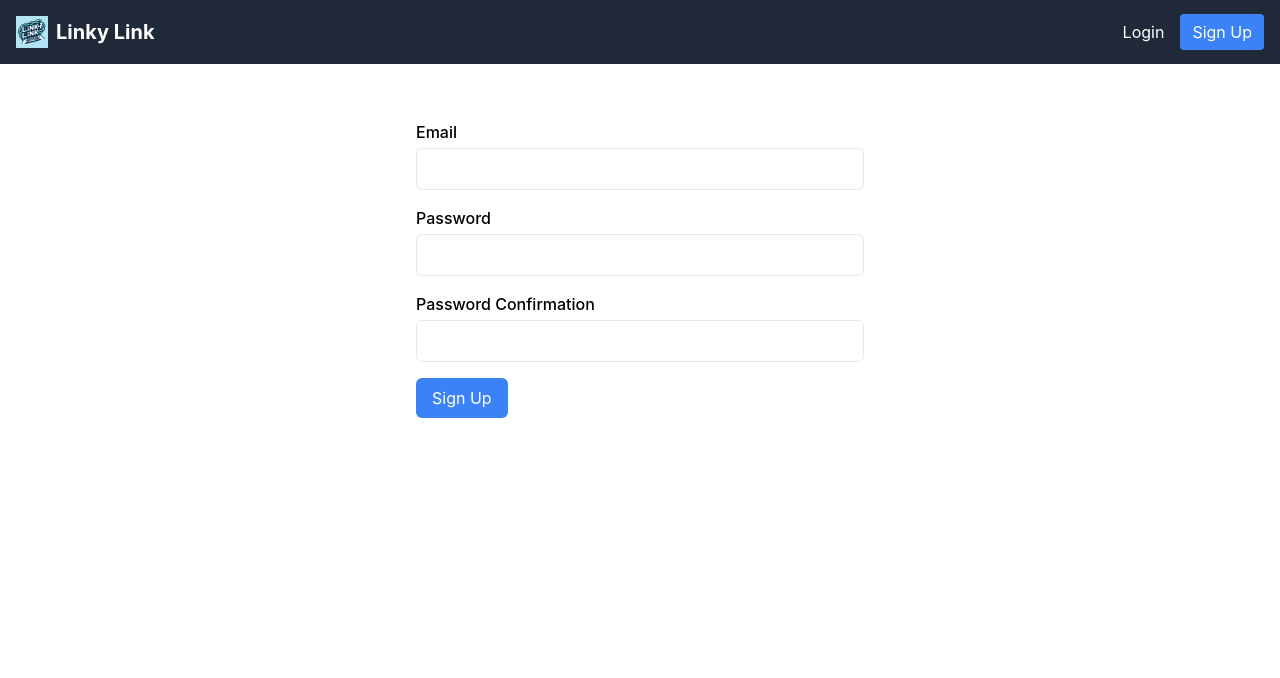
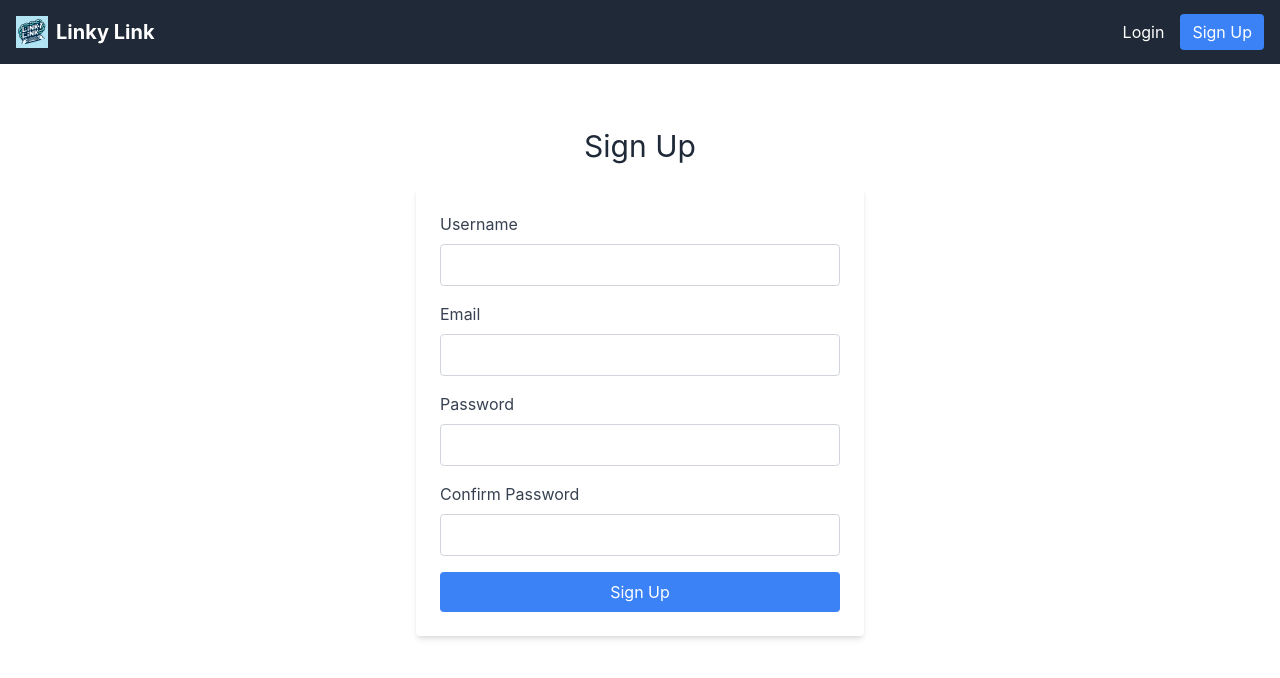
Before and after one commit to MannyLittle133/linkTreeClone, a React (Create React App) app in the folder linktree-frontend/: page /signup in a window 1280 px wide. Shown: the top 678 px of the page. Built offline with nearby package versions, Linux system fonts and the light colour scheme.

Commit message:
signup and login

```diff
--- a/linktree-frontend/package.json
+++ b/linktree-frontend/package.json
@@ -12,6 +12,7 @@
     "postcss": "^8.4.38",
     "react": "^18.3.1",
     "react-dom": "^18.3.1",
+    "react-router-dom": "^6.23.1",
     "react-scripts": "5.0.1",
     "tailwindcss": "^3.4.3",
     "web-vitals": "^2.1.4"
--- a/linktree-frontend/src/App.js
+++ b/linktree-frontend/src/App.js
@@ -1,10 +1,10 @@
 import React, { useState, useEffect } from 'react';
-import { BrowserRouter as Router, Route, Switch } from 'react-router-dom';
+import { Route, Routes } from 'react-router-dom';
 import axios from 'axios';
-import Navbar from './Navbar';
-import LinkForm from './LinkForm';
-import Login from './Login';
-import Signup from './Signup';
+import Navbar from './components/Navbar';
+import LinkForm from './components/LinkForm';
+import Login from './components/Login';
+import SignUp from './components/Signup';
 
 function App() {
   const [user, setUser] = useState(null);
@@ -30,10 +30,12 @@ function App() {
 
   const handleLoginSuccess = (user) => {
     setUser(user);
+    fetchLinks(user.id);
   };
 
   const handleSignupSuccess = (user) => {
     setUser(user);
+    fetchLinks(user.id);
   };
 
   const handleLogout = () => {
@@ -52,9 +54,9 @@ function App() {
 
   const handleDelete = async (linkId) => {
     try {
-      const deletedLink = links.find(link => link.id === linkId);
+      const deletedLink = links.find((link) => link.id === linkId);
       await axios.delete(`/users/${user.id}/links/${linkId}`);
-      setLinks(links.filter(link => link.id !== linkId));
+      setLinks(links.filter((link) => link.id !== linkId));
       setRecentlyDeleted([...recentlyDeleted, deletedLink]);
     } catch (error) {
       setError(error);
@@ -62,29 +64,25 @@ function App() {
   };
 
   const handleRestore = (linkId) => {
-    const restoredLink = recentlyDeleted.find(link => link.id === linkId);
-    setRecentlyDeleted(recentlyDeleted.filter(link => link.id !== linkId));
+    const restoredLink = recentlyDeleted.find((link) => link.id === linkId);
+    setRecentlyDeleted(recentlyDeleted.filter((link) => link.id !== linkId));
     setLinks([...links, restoredLink]);
   };
 
   return (
-    <Router>
+    <>
       <Navbar user={user} onLogout={handleLogout} />
       <div className="container mx-auto p-6">
-        <Switch>
-          <Route path="/login">
-            <Login onLoginSuccess={handleLoginSuccess} />
-          </Route>
-          <Route path="/signup">
-            <Signup onSignupSuccess={handleSignupSuccess} />
-          </Route>
-          <Route path="/links">
-            {user ? (
+        <Routes>
+          <Route path="/login" element={<Login onLoginSuccess={handleLoginSuccess} />} />
+          <Route path="/signup" element={<SignUp onSignupSuccess={handleSignupSuccess} />} />
+          <Route path="/links" element={
+            user ? (
               <>
                 <LinkForm userId={user.id} link={selectedLink} onSuccess={handleSuccess} />
                 <h2 className="text-2xl text-center my-6 text-gray-700 font-semibold">Active Links</h2>
                 <ul className="space-y-4 max-w-lg mx-auto">
-                  {links.map(link => (
+                  {links.map((link) => (
                     <li key={link.id} className="bg-white shadow-md p-4 rounded-lg flex justify-between items-center">
                       <div className="flex items-center">
                         {link.logo_url && <img src={link.logo_url} alt={link.platform} className="w-8 h-8 mr-4" />}
@@ -109,7 +107,7 @@ function App() {
                 </ul>
                 <h2 className="text-2xl text-center my-6 text-gray-700 font-semibold">Recently Deleted Links</h2>
                 <ul className="space-y-4 max-w-lg mx-auto">
-                  {recentlyDeleted.map(link => (
+                  {recentlyDeleted.map((link) => (
                     <li key={link.id} className="bg-gray-100 shadow-md p-4 rounded-lg flex justify-between items-center">
                       <div className="flex items-center">
                         {link.logo_url && <img src={link.logo_url} alt={link.platform} className="w-8 h-8 mr-4" />}
@@ -127,18 +125,18 @@ function App() {
               </>
             ) : (
               <p className="text-center text-red-500">Please log in to manage your links.</p>
-            )}
-          </Route>
-          <Route path="/">
-            <h1 className="text-3xl text-center mb-6 text-gray-800 font-bold">Welcome to Linky Link</h1>
-            <p className="text-center text-lg text-gray-600">The best place to store all your important links.</p>
-            {/* add an image under the welcome to linky link */}
-            <img src="/LinkyLogo.png" alt="Linky Link" className="w-1/2 mx-auto mt-6" />
-
-          </Route>
-        </Switch>
+            )
+          } />
+          <Route path="/" element={
+            <div className="text-center">
+              <h1 className="text-3xl text-center mb-6 text-gray-800 font-bold">Welcome to Linky Link</h1>
+              <p className="text-center text-lg text-gray-600">The best place to store all your important links.</p>
+              <img src="/LinkyLogo.png" alt="Linky Link" className="w-1/2 mx-auto mt-6" />
+            </div>
+          } />
+        </Routes>
       </div>
-    </Router>
+    </>
   );
 }
 
--- a/linktree-frontend/src/Login.js
+++ /dev/null
@@ -1,53 +0,0 @@
-import React, { useState } from 'react';
-import axios from 'axios';
-import { useHistory } from 'react-router-dom';
-
-const Login = ({ onLoginSuccess }) => {
-  const [email, setEmail] = useState('');
-  const [password, setPassword] = useState('');
-  const [error, setError] = useState(null);
-  const history = useHistory();
-
-  const handleLogin = async (event) => {
-    event.preventDefault();
-    try {
-      const response = await axios.post('/users/sign_in', { user: { email, password } });
-      onLoginSuccess(response.data);
-      history.push('/links');
-    } catch (error) {
-      setError('Invalid email or password');
-    }
-  };
-
-  return (
-    <form onSubmit={handleLogin} className="space-y-4 max-w-md mx-auto mt-8">
-      <div className="flex flex-col">
-        <label className="mb-1 font-medium">Email</label>
-        <input
-          type="email"
-          value={email}
-          onChange={(e) => setEmail(e.target.value)}
-          className="px-4 py-2 border rounded-md focus:outline-none focus:ring-2 focus:ring-blue-500"
-        />
-      </div>
-      <div className="flex flex-col">
-        <label className="mb-1 font-medium">Password</label>
-        <input
-          type="password"
-          value={password}
-          onChange={(e) => setPassword(e.target.value)}
-          className="px-4 py-2 border rounded-md focus:outline-none focus:ring-2 focus:ring-blue-500"
-        />
-      </div>
-      {error && <p className="text-red-500">{error}</p>}
-      <button
-        type="submit"
-        className="px-4 py-2 bg-blue-500 text-white rounded-md hover:bg-blue-600 transition"
-      >
-        Login
-      </button>
-    </form>
-  );
-};
-
-export default Login;
--- a/linktree-frontend/src/Signup.js
+++ b/linktree-frontend/src/components/Login.js
@@ -1,29 +1,26 @@
 import React, { useState } from 'react';
 import axios from 'axios';
-import { useHistory } from 'react-router-dom';
+import { useNavigate } from 'react-router-dom';
 
-const Signup = ({ onSignupSuccess }) => {
+const Login = ({ onLoginSuccess }) => {
   const [email, setEmail] = useState('');
   const [password, setPassword] = useState('');
-  const [passwordConfirmation, setPasswordConfirmation] = useState('');
   const [error, setError] = useState(null);
-  const history = useHistory();
+  const navigate = useNavigate();
 
-  const handleSignup = async (event) => {
+  const handleLogin = async (event) => {
     event.preventDefault();
     try {
-      const response = await axios.post('/users', {
-        user: { email, password, password_confirmation: passwordConfirmation }
-      });
-      onSignupSuccess(response.data);
-      history.push('/links');
+      const response = await axios.post('/users/sign_in', { user: { email, password } });
+      onLoginSuccess(response.data);
+      navigate('/links');
     } catch (error) {
-      setError('Sign up failed');
+      setError('Invalid email or password');
     }
   };
 
   return (
-    <form onSubmit={handleSignup} className="space-y-4 max-w-md mx-auto mt-8">
+    <form onSubmit={handleLogin} className="space-y-4 max-w-md mx-auto mt-8">
       <div className="flex flex-col">
         <label className="mb-1 font-medium">Email</label>
         <input
@@ -31,6 +28,7 @@ const Signup = ({ onSignupSuccess }) => {
           value={email}
           onChange={(e) => setEmail(e.target.value)}
           className="px-4 py-2 border rounded-md focus:outline-none focus:ring-2 focus:ring-blue-500"
+          required
         />
       </div>
       <div className="flex flex-col">
@@ -40,15 +38,7 @@ const Signup = ({ onSignupSuccess }) => {
           value={password}
           onChange={(e) => setPassword(e.target.value)}
           className="px-4 py-2 border rounded-md focus:outline-none focus:ring-2 focus:ring-blue-500"
-        />
-      </div>
-      <div className="flex flex-col">
-        <label className="mb-1 font-medium">Password Confirmation</label>
-        <input
-          type="password"
-          value={passwordConfirmation}
-          onChange={(e) => setPasswordConfirmation(e.target.value)}
-          className="px-4 py-2 border rounded-md focus:outline-none focus:ring-2 focus:ring-blue-500"
+          required
         />
       </div>
       {error && <p className="text-red-500">{error}</p>}
@@ -56,10 +46,10 @@ const Signup = ({ onSignupSuccess }) => {
         type="submit"
         className="px-4 py-2 bg-blue-500 text-white rounded-md hover:bg-blue-600 transition"
       >
-        Sign Up
+        Login
       </button>
     </form>
   );
 };
 
-export default Signup;
+export default Login;
--- /dev/null
+++ b/linktree-frontend/src/components/Signup.js
@@ -0,0 +1,79 @@
+import React, { useState } from 'react';
+import axios from 'axios';
+import { useNavigate } from 'react-router-dom';
+
+const SignUp = ({ onSignupSuccess }) => {
+  const [username, setUsername] = useState('');
+  const [email, setEmail] = useState('');
+  const [password, setPassword] = useState('');
+  const [passwordConfirmation, setPasswordConfirmation] = useState('');
+  const [error, setError] = useState(null);
+  const navigate = useNavigate();
+
+  const handleSignUp = async (event) => {
+    event.preventDefault();
+    if (password !== passwordConfirmation) {
+      setError('Passwords do not match');
+      return;
+    }
+    try {
+      const response = await axios.post('/users', { user: { username, email, password } });
+      onSignupSuccess(response.data);
+      navigate('/links');
+    } catch (error) {
+      setError('Error creating account');
+    }
+  };
+
+  return (
+    <div className="container mx-auto max-w-md mt-10">
+      <h2 className="text-3xl text-center text-gray-800 mb-6">Sign Up</h2>
+      <form onSubmit={handleSignUp} className="bg-white p-6 rounded shadow-md">
+        <div className="mb-4">
+          <label className="block text-gray-700">Username</label>
+          <input
+            type="text"
+            className="w-full p-2 border border-gray-300 rounded mt-2"
+            value={username}
+            onChange={(e) => setUsername(e.target.value)}
+            required
+          />
+        </div>
+        <div className="mb-4">
+          <label className="block text-gray-700">Email</label>
+          <input
+            type="email"
+            className="w-full p-2 border border-gray-300 rounded mt-2"
+            value={email}
+            onChange={(e) => setEmail(e.target.value)}
+            required
+          />
+        </div>
+        <div className="mb-4">
+          <label className="block text-gray-700">Password</label>
+          <input
+            type="password"
+            className="w-full p-2 border border-gray-300 rounded mt-2"
+            value={password}
+            onChange={(e) => setPassword(e.target.value)}
+            required
+          />
+        </div>
+        <div className="mb-4">
+          <label className="block text-gray-700">Confirm Password</label>
+          <input
+            type="password"
+            className="w-full p-2 border border-gray-300 rounded mt-2"
+            value={passwordConfirmation}
+            onChange={(e) => setPasswordConfirmation(e.target.value)}
+            required
+          />
+        </div>
+        {error && <p className="text-red-500">{error}</p>}
+        <button type="submit" className="w-full bg-blue-500 text-white p-2 rounded">Sign Up</button>
+      </form>
+    </div>
+  );
+};
+
+export default SignUp;
--- a/linktree-frontend/src/index.js
+++ b/linktree-frontend/src/index.js
@@ -1,13 +1,15 @@
-// src/index.js
 import React from 'react';
 import ReactDOM from 'react-dom';
+import { BrowserRouter as Router } from 'react-router-dom';
 import './index.css'; // Import Tailwind CSS and custom styles
 import App from './App';
 import reportWebVitals from './reportWebVitals';
 
 ReactDOM.render(
   <React.StrictMode>
-    <App />
+    <Router>
+      <App />
+    </Router>
   </React.StrictMode>,
   document.getElementById('root')
 );
```
Also changed, not shown: linktree-frontend/src/components/LinkForm.js (renamed from linktree-frontend/src/LinkForm.js), linktree-frontend/src/components/Navbar.js (renamed from linktree-frontend/src/Navbar.js), 2 other files (tests, documents, lock files or other folders).
